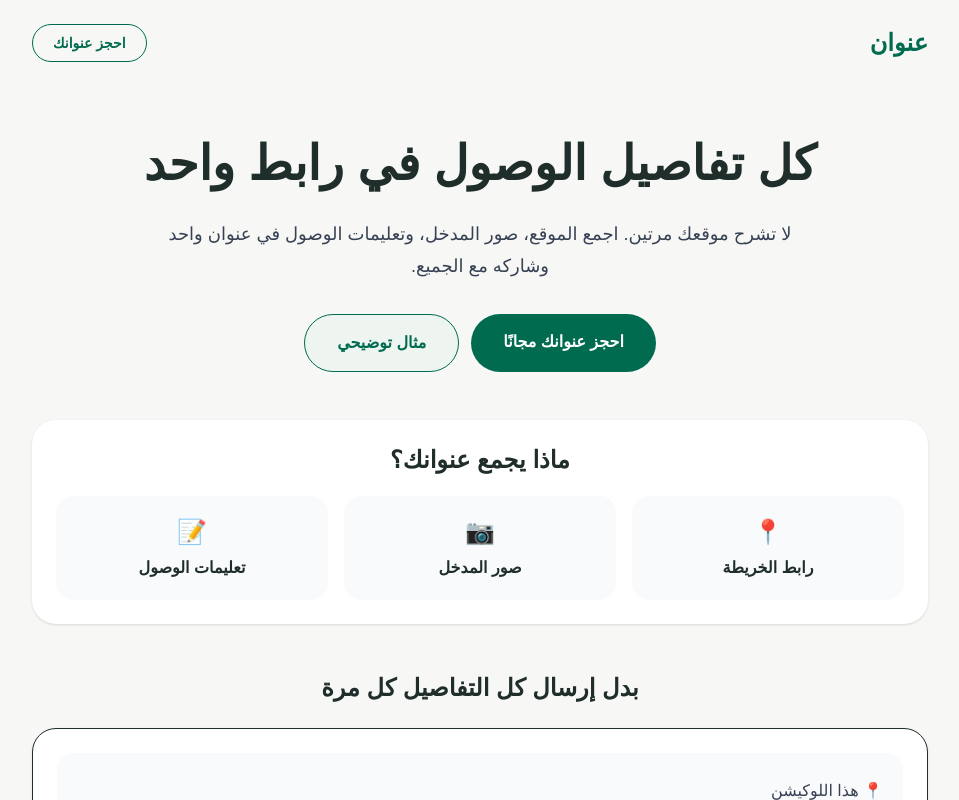
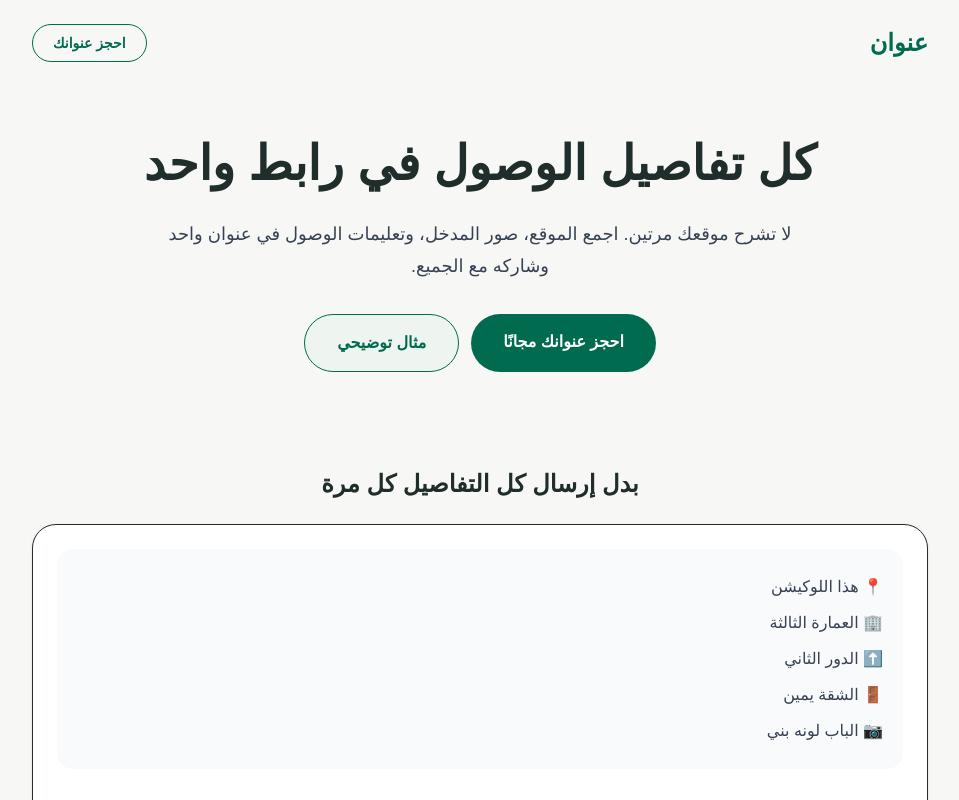
Before and after one commit to hammamghamdi/onwan, a Next.js app: page / in a window 1280 px wide. Shown: the top 800 px of the page, without its empty margins (160-1119 px from the left). Built offline with nearby package versions, Linux system fonts and the light colour scheme.

Commit message:
Remove features cards section

```diff
--- a/app/page.tsx
+++ b/app/page.tsx
@@ -44,28 +44,6 @@ export default function Home() {
           </div>
         </section>
 
-        <section className="rounded-3xl bg-white p-6 shadow-sm">
-          <h2 className="mb-5 text-center text-2xl font-bold">
-            ماذا يجمع عنوانك؟
-          </h2>
-
-          <div className="grid gap-4 sm:grid-cols-3">
-            <div className="rounded-2xl bg-gray-50 p-5 text-center">
-              <div className="mb-2 text-2xl">📍</div>
-              <div className="font-bold">رابط الخريطة</div>
-            </div>
-
-            <div className="rounded-2xl bg-gray-50 p-5 text-center">
-              <div className="mb-2 text-2xl">📷</div>
-              <div className="font-bold">صور المدخل</div>
-            </div>
-
-            <div className="rounded-2xl bg-gray-50 p-5 text-center">
-              <div className="mb-2 text-2xl">📝</div>
-              <div className="font-bold">تعليمات الوصول</div>
-            </div>
-          </div>
-        </section>
 
         <section className="py-12">
           <h2 className="mb-6 text-center text-2xl font-bold">
```
